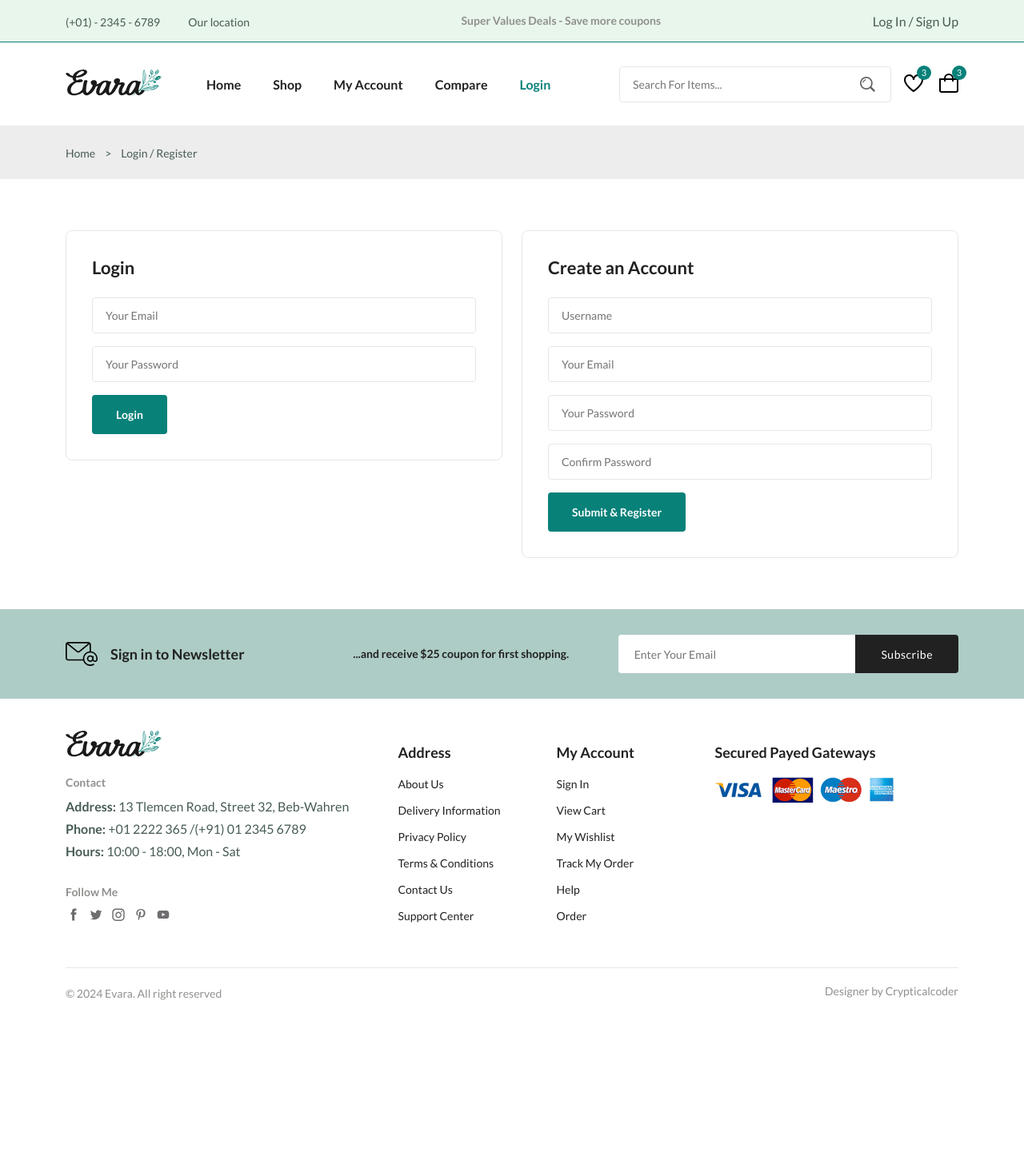
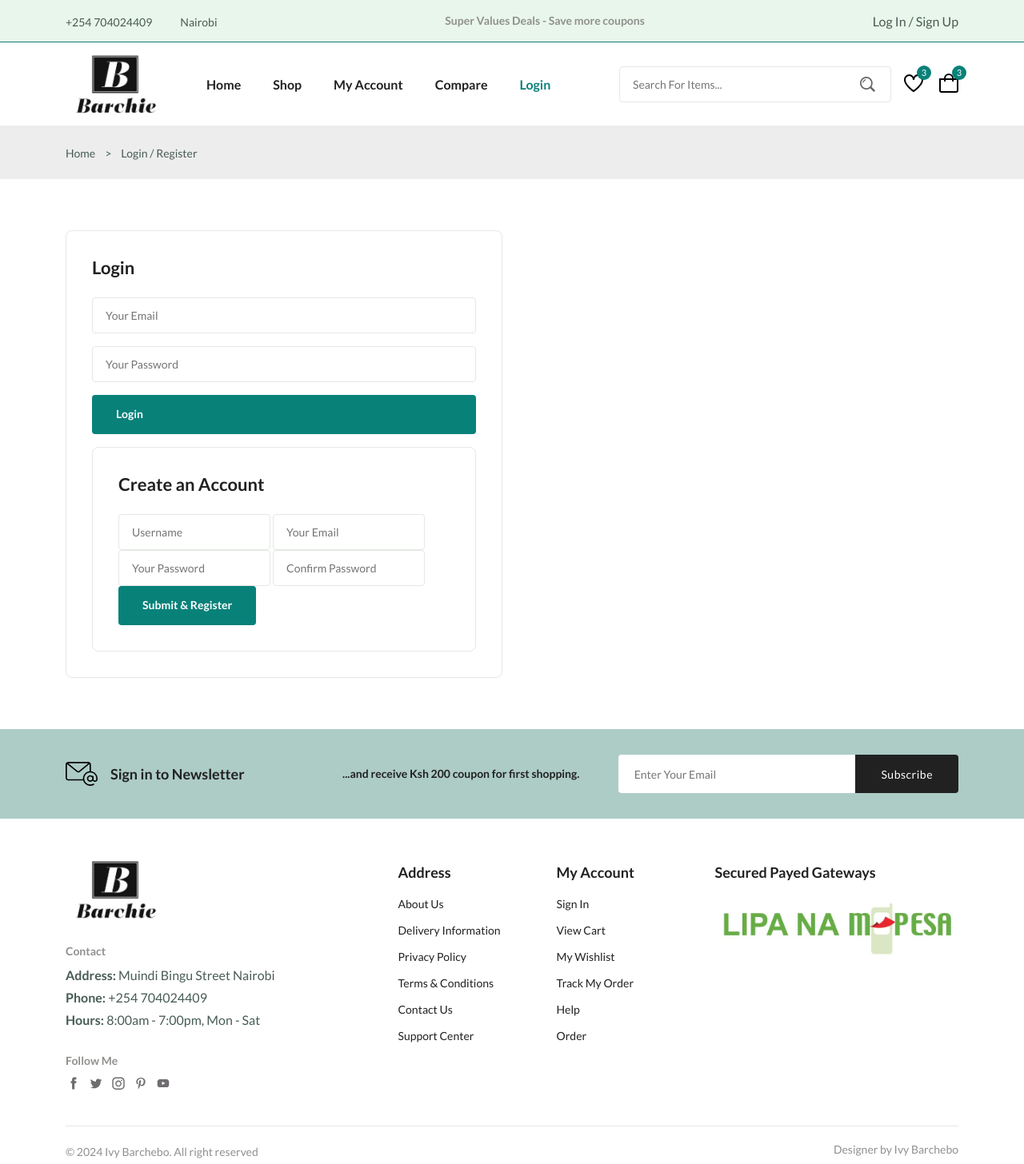
Before and after one commit to Gak1o/999, a plain HTML site: page 832-main/Barchie-main/login-register.html in a window 1280 px wide. Shown: the whole page at 80% size. Before the commit the page ends 1275 px from the top, so only its background shows below. Drawn offline with nearby package versions, Linux system fonts and the light colour scheme.

Commit message:
Small changes

```diff
--- a/832-main/Barchie-main/login-register.html
+++ b/832-main/Barchie-main/login-register.html
@@ -27,8 +27,8 @@
       <div class="header__top">
         <div class="header__container container">
           <div class="header__contact">
-            <span>(+01) - 2345 - 6789</span>
-            <span>Our location</span>
+            <span>+254 704024409</span>
+            <span>Nairobi</span>
           </div>
           <p class="header__alert-news">
             Super Values Deals - Save more coupons
@@ -43,7 +43,7 @@
         <a href="index.html" class="nav__logo">
           <img
             class="nav__logo-img"
-            src="assets/img/logo.svg"
+            src="assets/img/l1.PNG"
             alt="website logo"
           />
         </a>
@@ -118,11 +118,7 @@
                 placeholder="Your Password"
                 class="form__input"
               />
-              <div class="form__btn">
-                <button class="btn">Login</button>
-              </div>
-            </form>
-          </div>
+              <a href="index.html" class="btn">Login</a>
           <div class="register">
             <h3 class="section__title">Create an Account</h3>
             <form class="form grid">
@@ -147,7 +143,7 @@
                 class="form__input"
               />
               <div class="form__btn">
-                <button class="btn">Submit & Register</button>
+                <a href="index.html" class="btn">Submit & Register</a>
               </div>
             </form>
           </div>
@@ -166,7 +162,7 @@
             Sign in to Newsletter
           </h3>
           <p class="newsletter__description">
-            ...and receive $25 coupon for first shopping.
+            ...and receive Ksh 200 coupon for first shopping.
           </p>
           <form action="" class="newsletter__form">
             <input
@@ -185,17 +181,17 @@
       <div class="footer__container grid">
         <div class="footer__content">
           <a href="index.html" class="footer__logo">
-            <img src="./assets/img/logo.svg" alt="" class="footer__logo-img" />
+            <img src="./assets/img/l1.PNG" alt="" class="footer__logo-img" />
           </a>
           <h4 class="footer__subtitle">Contact</h4>
           <p class="footer__description">
-            <span>Address:</span> 13 Tlemcen Road, Street 32, Beb-Wahren
+            <span>Address:</span> Muindi Bingu Street Nairobi
           </p>
           <p class="footer__description">
-            <span>Phone:</span> +01 2222 365 /(+91) 01 2345 6789
+            <span>Phone:</span> +254 704024409
           </p>
           <p class="footer__description">
-            <span>Hours:</span> 10:00 - 18:00, Mon - Sat
+            <span>Hours:</span> 8:00am - 7:00pm, Mon - Sat
           </p>
           <div class="footer__social">
             <h4 class="footer__subtitle">Follow Me</h4>
@@ -263,15 +259,15 @@
         <div class="footer__content">
           <h3 class="footer__title">Secured Payed Gateways</h3>
           <img
-            src="./assets/img/payment-method.png"
+            src="./assets/img/Lipa-na-M-Pesa.jfif"
             alt=""
             class="payment__img"
           />
         </div>
       </div>
       <div class="footer__bottom">
-        <p class="copyright">&copy; 2024 Evara. All right reserved</p>
-        <span class="designer">Designer by Crypticalcoder</span>
+        <p class="copyright">&copy; 2024 Ivy Barchebo. All right reserved</p>
+        <span class="designer">Designer by Ivy Barchebo</span>
       </div>
     </footer>
 
```
